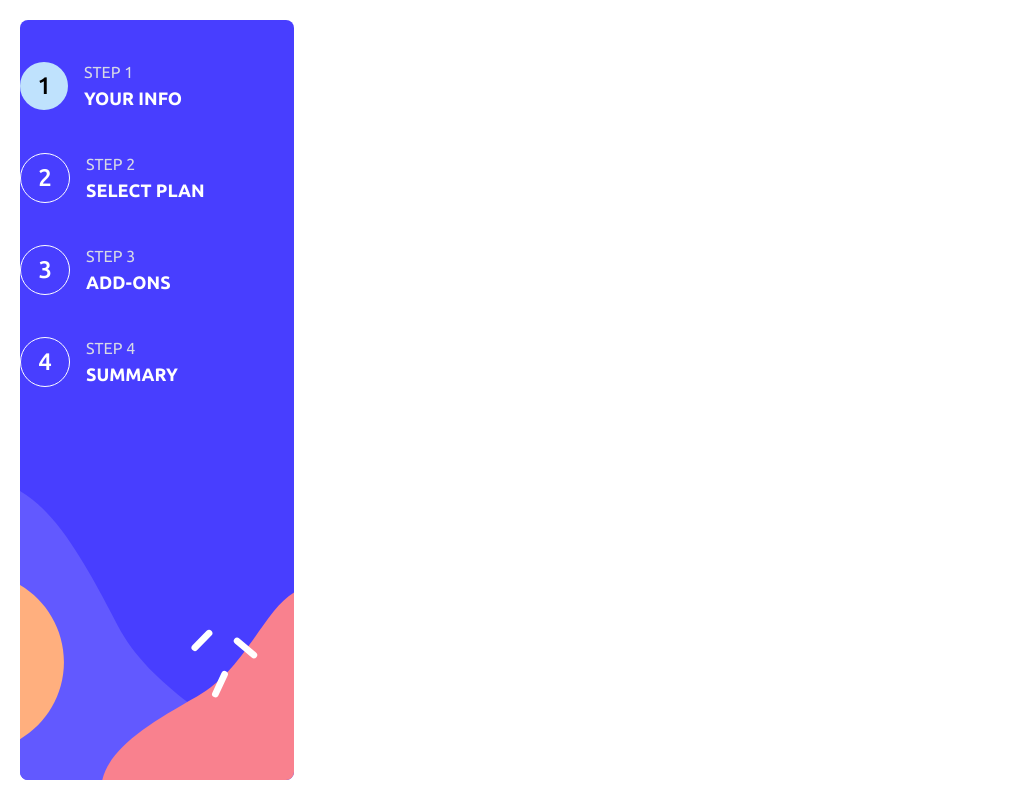
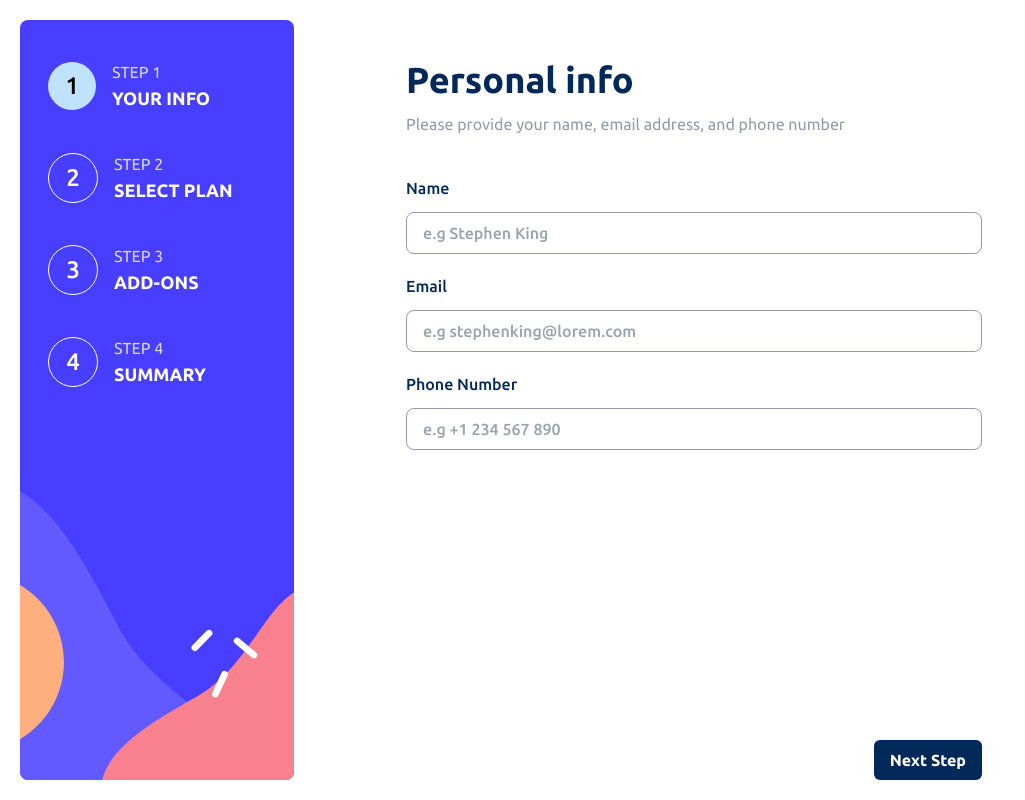
Before and after one commit to gideon-del/multi-step-form, a React (Vite) app: page / in a window 1280 px wide. Shown: the whole page, without its empty margins (0-1025 px from the left). Built offline with nearby package versions, Linux system fonts and the light colour scheme.

Commit message:
Done with first step

```diff
--- a/src/App.jsx
+++ b/src/App.jsx
@@ -32,9 +32,9 @@ function App() {
               className="w-full md:h-full object-cover   md:rounded-lg"
             />
           </picture>
-          <section className=" md:pt-10 flex gap-5 items-center justify-center md:flex-col md:justify-start md:gap-10 md:items-start">
+          <section className=" md:pt-10 flex gap-5 items-center justify-center md:flex-col md:justify-start md:gap-10 md:items-start md:pl-7">
             {steps.map((step, i) => (
-              <div className="flex gap-4  items-center justify-start ">
+              <div className="flex gap-4  items-center justify-start cursor-pointer">
                 <span
                   className={`${
                     i === cuurentStep
@@ -123,7 +123,58 @@ function App() {
             </div> */}
           </section>
         </section>
-        <section className="flex-1 bg-blue"></section>
+        <section className=" flex-1 px-10 md:px-14 lg:px-28 md:pt-10">
+          <div className="max-w-xl md:h-full flex flex-col">
+            <h1 className="font-Bold text-marineBlue text-xl md:text-4xl">
+              Personal info
+            </h1>
+            <p className="text-coolGray font-Regular mt-3">
+              Please provide your name, email address, and phone number
+            </p>
+            <form className="flex flex-col gap-5 mt-10 flex-1">
+              <div className="flex flex-col gap-3 ">
+                <label htmlFor="name" className="capitalize text-marineBlue">
+                  name
+                </label>
+                <input
+                  type="text"
+                  id="name"
+                  name="name"
+                  placeholder="e.g Stephen King"
+                  className="border border-coolGray max-w-xl px-4 py-2 rounded-lg focus-within:outline-none focus-within:border-0 focus-within:border-b focus-within:rounded-none"
+                />
+              </div>
+              <div className="flex flex-col  gap-3">
+                <label htmlFor="email" className="capitalize text-marineBlue">
+                  email
+                </label>
+                <input
+                  type="email"
+                  id="email"
+                  name="email"
+                  placeholder="e.g stephenking@lorem.com"
+                  className="border border-coolGray
+                  px-4 py-2 rounded-lg focus-within:outline-none focus-within:border-0 focus-within:border-b focus-within:rounded-none"
+                />
+              </div>
+              <div className="flex flex-col  gap-3">
+                <label htmlFor="phone" className="capitalize text-marineBlue">
+                  Phone Number
+                </label>
+                <input
+                  type="text"
+                  id="phone"
+                  name="phone"
+                  placeholder="e.g +1 234 567 890"
+                  className="border border-coolGray max-w-xl px-4 py-2 rounded-lg focus-within:outline-none focus-within:border-0 focus-within:border-b focus-within:rounded-none"
+                />
+              </div>
+              <button className="bg-marineBlue font-Bold text-white px-4 py-2 rounded-md ml-auto mt-auto">
+                Next Step
+              </button>
+            </form>
+          </div>
+        </section>
       </main>
     </>
   );
```
